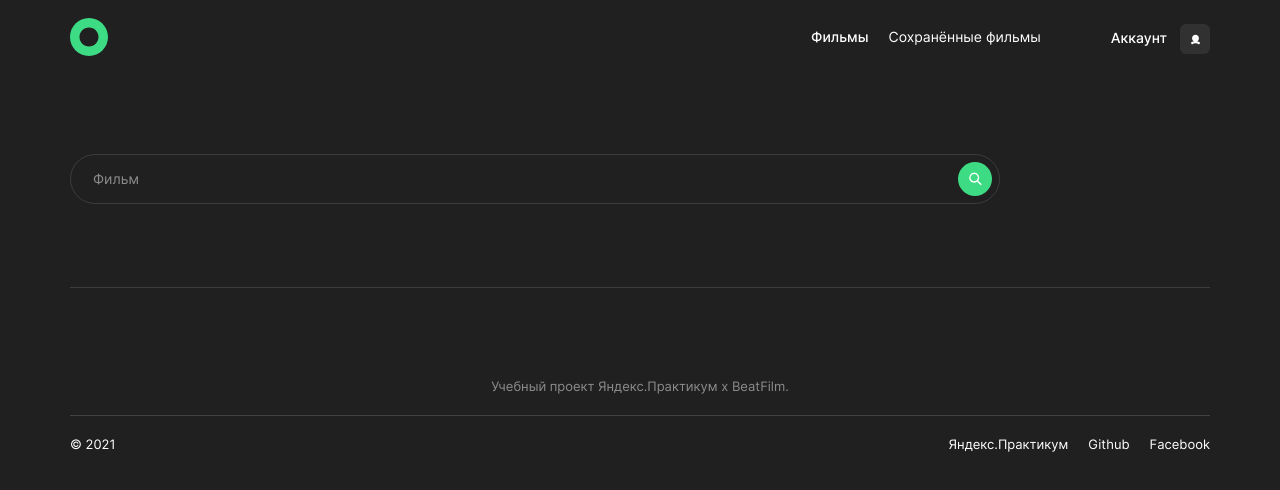
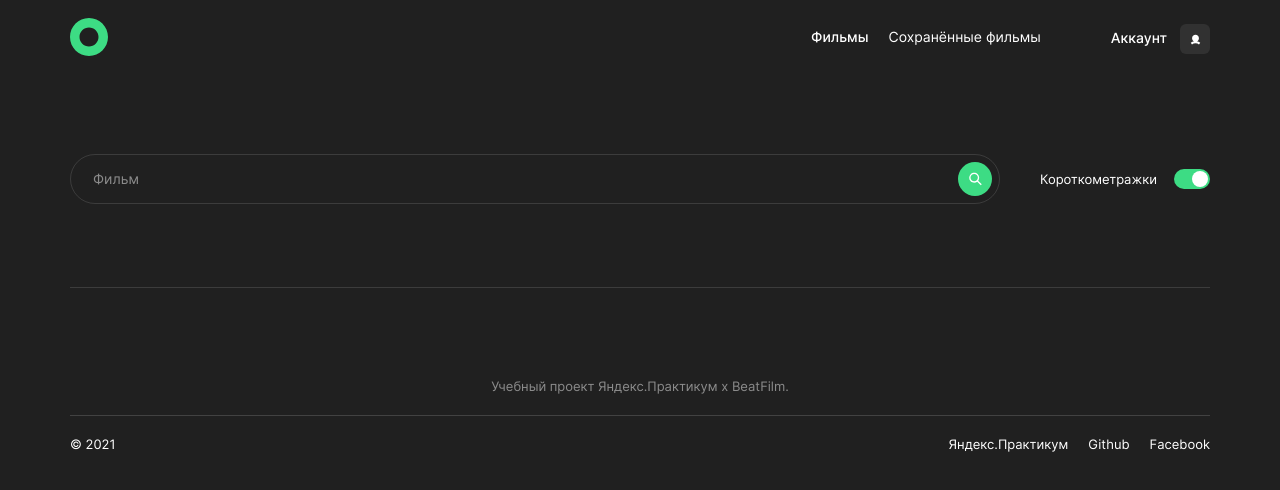
Before and after one commit to sahvea/movies-explorer-frontend, a React (Create React App) app: page /movies in a window 1280 px wide. Shown: the top 490 px of the page. Built offline with nearby package versions, Linux system fonts and the light colour scheme.

Commit message:
feat: add FilterCheckbox component

```diff
--- a/src/blocks/page/page.css
+++ b/src/blocks/page/page.css
@@ -19,8 +19,8 @@
   --bg-accent-color: #272727;
   --bg-landing-color: #073042;
     /* шрифты */
-  --font-main-color: #ffffff;
-  --font-accent-color: #000000;
+  --font-main-color: #fff;
+  --font-accent-color: #000;
   --font-transp-color: #8b8b8b;
     /* карточки */
   --card-bg-color: #222222;
@@ -32,6 +32,9 @@
   --divider-color-light: #e5e5e5;
   --input-border-color: #aaaaaa;
   --more-bnt-color: #2f2f2f;
+  --checkbox-bg-disabled: #343434;
+  --checkbox-circle-disabled: #a0a0a0;
+  --checkbox-circle: #fff;
     /* акцентные цвета */
   --bright-color: #3ddc84;
   --bright-color-darker: #17806e;
--- /dev/null
+++ b/src/components/SearchForm/FilterCheckbox/FilterCheckbox.css
@@ -0,0 +1,33 @@
+.filter-checkbox {
+  position: relative;
+  cursor: pointer;
+  appearance: none;
+  width: 36px;
+  height: 20px;
+  border-radius: 20px;
+  border: none;
+  outline: none;
+  background-color: var(--checkbox-bg-disabled);
+  transition: .3s ease-in-out;
+}
+
+.filter-checkbox:checked{
+  background-color: var(--bright-color);
+}
+
+.filter-checkbox::before{
+  content: '';
+  position: absolute;
+  height: 16px;
+  width: 16px;
+  border-radius: 100%;
+  background-color: var(--checkbox-circle-disabled);
+  top: 2px;
+  left: 2px;
+  transition: .3s ease-in-out;
+}
+
+.filter-checkbox:checked::before{
+  transform: translateX(16px);
+  background-color: var(--checkbox-circle);
+}
--- /dev/null
+++ b/src/components/SearchForm/FilterCheckbox/FilterCheckbox.js
@@ -0,0 +1,11 @@
+import './FilterCheckbox.css';
+
+function FilterCheckbox() {
+  return (
+    <label className="search__checkbox"> Короткометражки
+      <input type="checkbox" className="filter-checkbox" name="short" defaultChecked />
+    </label>
+  );
+}
+
+export default FilterCheckbox;
--- a/src/components/SearchForm/SearchForm.css
+++ b/src/components/SearchForm/SearchForm.css
@@ -8,10 +8,11 @@
   border-bottom: 1px solid rgba(var(--rgb-input-border-color), .2);
 }
 
-.search__fieldset {
+.search__film-info {
   display: grid;
   grid-template-columns: 1fr 170px;
   gap: 40px;
+  align-items: center;
 }
 
 .search__input-wrap {
@@ -54,3 +55,18 @@
   background: url('../../images/icons/search-icon.svg') center / 22px no-repeat;
   background-color: var(--bright-color);
 }
+
+.search__form-btn:focus-visible {
+  outline: -webkit-focus-ring-color auto 1px;
+}
+
+.search__checkbox {
+  display: grid;
+  grid-template-columns: 1fr 36px;
+  gap: 14px;
+  align-items: center;
+  font-weight: 400;
+  font-size: 13px;
+  line-height: 1.4;
+  cursor: pointer;
+}
--- a/src/components/SearchForm/SearchForm.js
+++ b/src/components/SearchForm/SearchForm.js
@@ -1,14 +1,16 @@
 import './SearchForm.css';
+import FilterCheckbox from './FilterCheckbox/FilterCheckbox';
 
 function SearchForm() {
   return (
     <section className="search page__section">
       <form className="form search__form" name="search-form">
-        <fieldset className="form__fieldset search__fieldset">
+        <fieldset className="form__fieldset search__film-info">
           <div className="search__input-wrap">
             <input type="text" name="movie" className="search__form-input" placeholder="Фильм" required />
-            <button className="button search__form-btn" type="submit" ariaLabel="Поиск" title="Поиск"/>
+            <button className="button search__form-btn" type="submit" aria-label="Поиск" title="Поиск"/>
           </div>
+          <FilterCheckbox />
         </fieldset>
       </form>
     </section>
```
Also changed, not shown: src/components/Movies/FilterCheckbox/FilterCheckbox.css (deleted), src/components/Movies/FilterCheckbox/FilterCheckbox.js (deleted).
